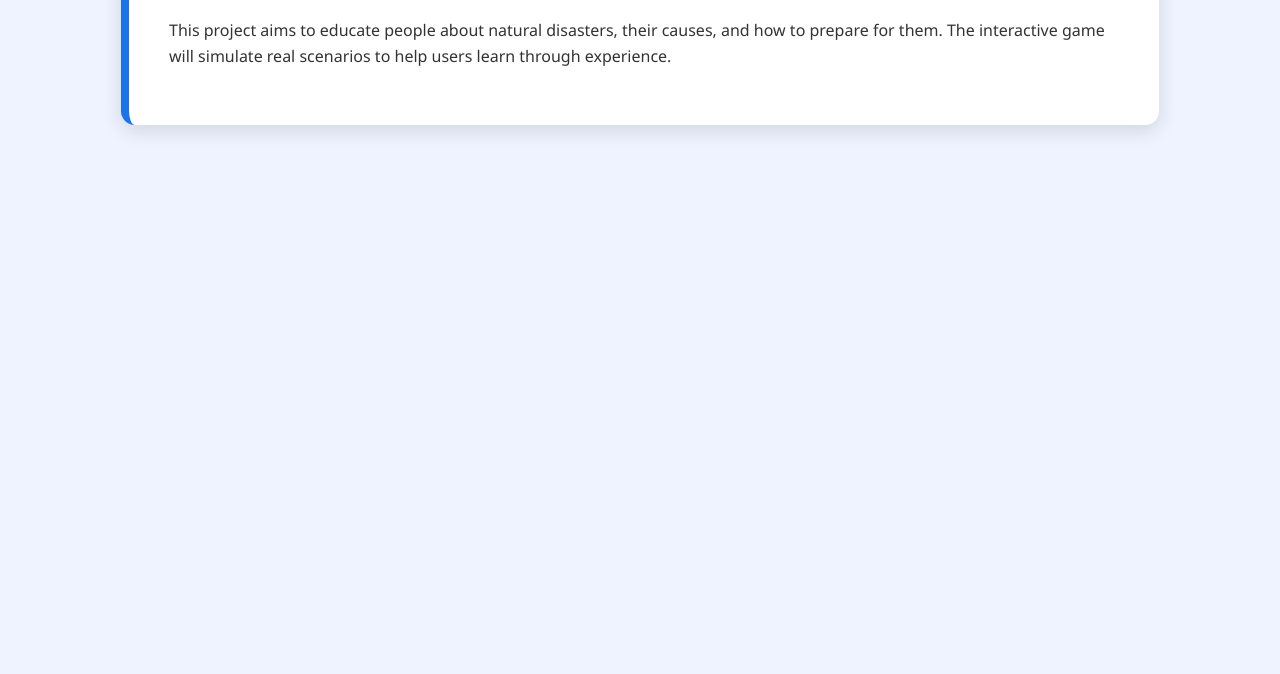
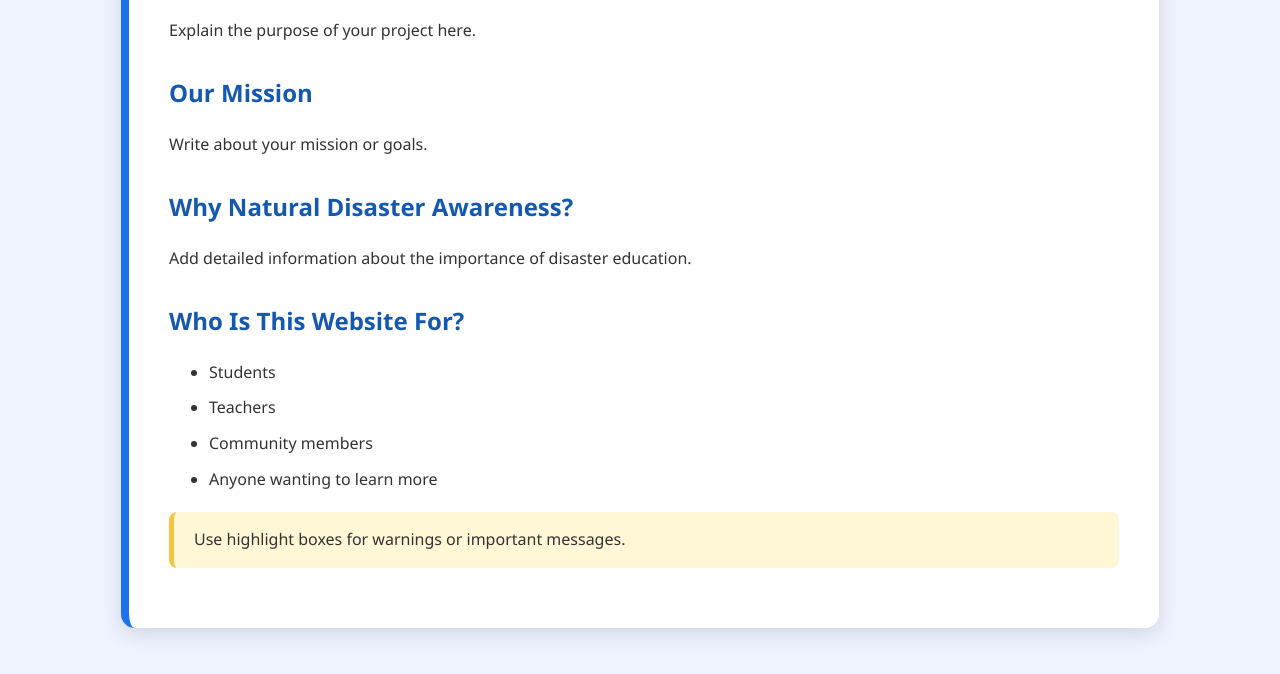
Before and after one commit to chickenlittle22/sdg-disasters, a plain HTML site: page about.html in a window 1280 px wide. Shown: the part 202-876 px from the top of the page. Before the commit the page ends 800 px from the top, so only its background shows below. Drawn offline with Linux system fonts and the light colour scheme.

Commit message:
Revise About page content for clarity and detail
Updated the content of the About page to provide more detailed information about the project's mission and target audience.

```diff
--- a/about.html
+++ b/about.html
@@ -16,7 +16,25 @@
 
 <div class="container">
   <h1>About This Project</h1>
-  <p>This project aims to educate people about natural disasters, their causes, and how to prepare for them. The interactive game will simulate real scenarios to help users learn through experience.</p>
+  <p>Explain the purpose of your project here.</p>
+
+  <h2>Our Mission</h2>
+  <p>Write about your mission or goals.</p>
+
+  <h2>Why Natural Disaster Awareness?</h2>
+  <p>Add detailed information about the importance of disaster education.</p>
+
+  <h2>Who Is This Website For?</h2>
+  <ul>
+    <li>Students</li>
+    <li>Teachers</li>
+    <li>Community members</li>
+    <li>Anyone wanting to learn more</li>
+  </ul>
+
+  <div class="highlight">
+    Use highlight boxes for warnings or important messages.
+  </div>
 </div>
 
 </body>
```
